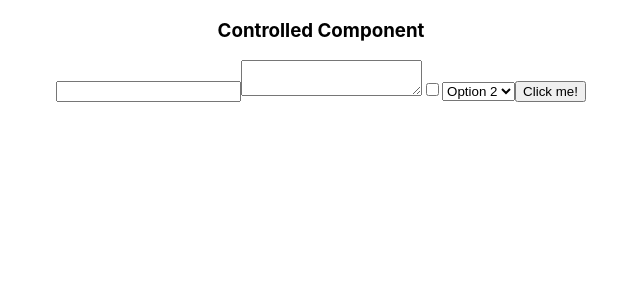
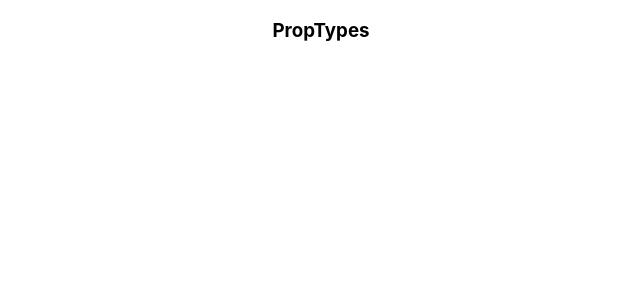
Before and after one commit to Saoa35/my-app_3-forms, a React (Create React App) app: page / in a window 1280 px wide. Shown: the top 300 px of the page, without its empty margins (319-959 px from the left). Built offline with nearby package versions, Linux system fonts and the light colour scheme.

Commit message:
created PropTypes component

```diff
--- a/src/Components/App/App.js
+++ b/src/Components/App/App.js
@@ -1,10 +1,12 @@
-import ControlledComponent from '../ControlledComponent/ControlledComponent';
+// import ControlledComponent from '../ControlledComponent/ControlledComponent';
+import PropTypes from '../PropTypes/PropTypes';
 import './App.css';
 
 function App() {
   return (
     <div className="App">
-      <ControlledComponent />
+      {/* <ControlledComponent /> */}
+      <PropTypes />
     </div>
   );
 }
--- a/src/Components/ControlledComponent/ControlledComponent.js
+++ b/src/Components/ControlledComponent/ControlledComponent.js
@@ -21,12 +21,15 @@ class ControlledComponent extends React.Component {
     handleChange(e) {
         // const { name, value, checked } = e.target;
 
-        const target = e.target;
-        const value = target.type === 'checkbox' ? target.checked : target.value;
-        const name = target.name;
+        // const target = e.target;
+        // const value = target.type === 'checkbox' ? target.checked : target.value;
+        // const name = target.name;
+
+        const { type, value, name, checked } = e.target;
+        const currValue = type === 'checkbox' ? checked : value;
 
         this.setState({
-            [name]: value
+            [name]: currValue
         })
     }
 
--- /dev/null
+++ b/src/Components/PropTypes/PropTypes.js
@@ -0,0 +1,15 @@
+import React from 'react';
+
+class PropTypes extends React.Component {
+
+    render() {
+
+        return(
+            <div>
+                <h3>PropTypes</h3>
+            </div>
+        )
+    }
+}
+
+export default PropTypes;
```
